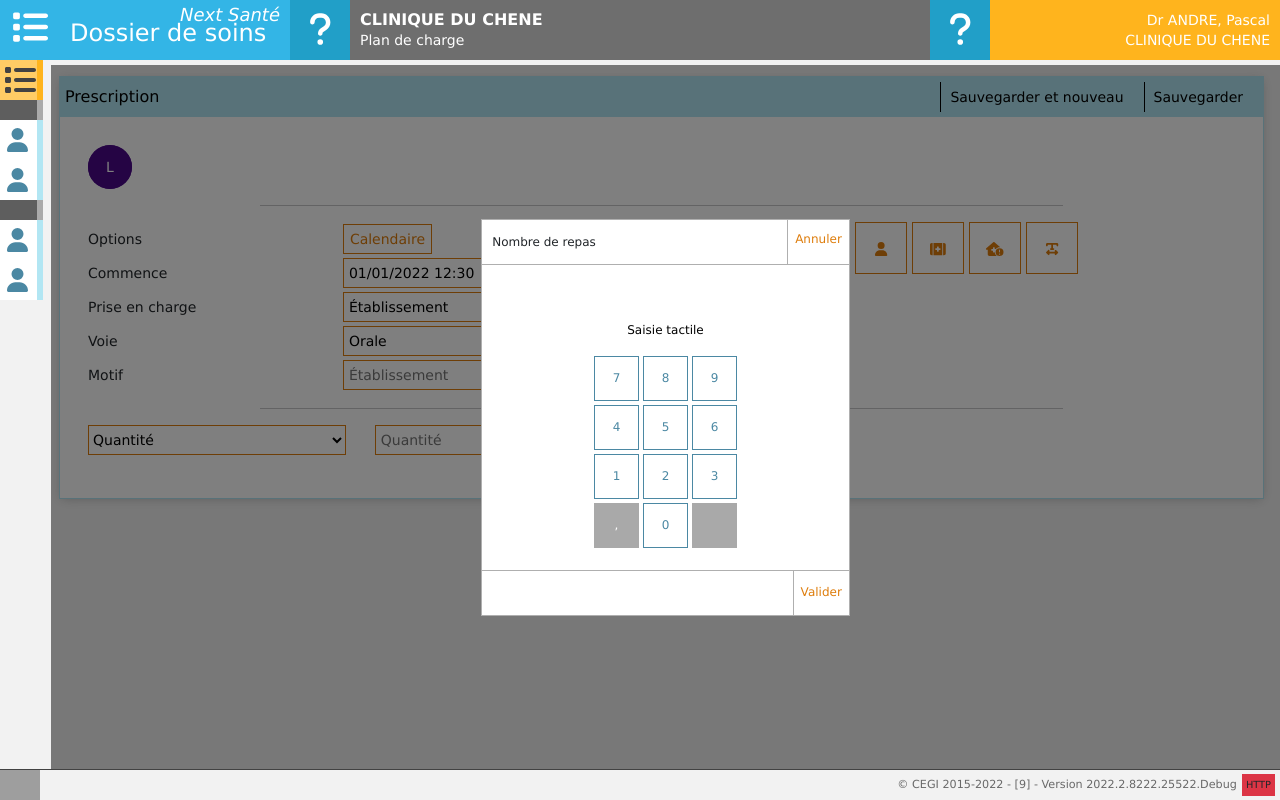
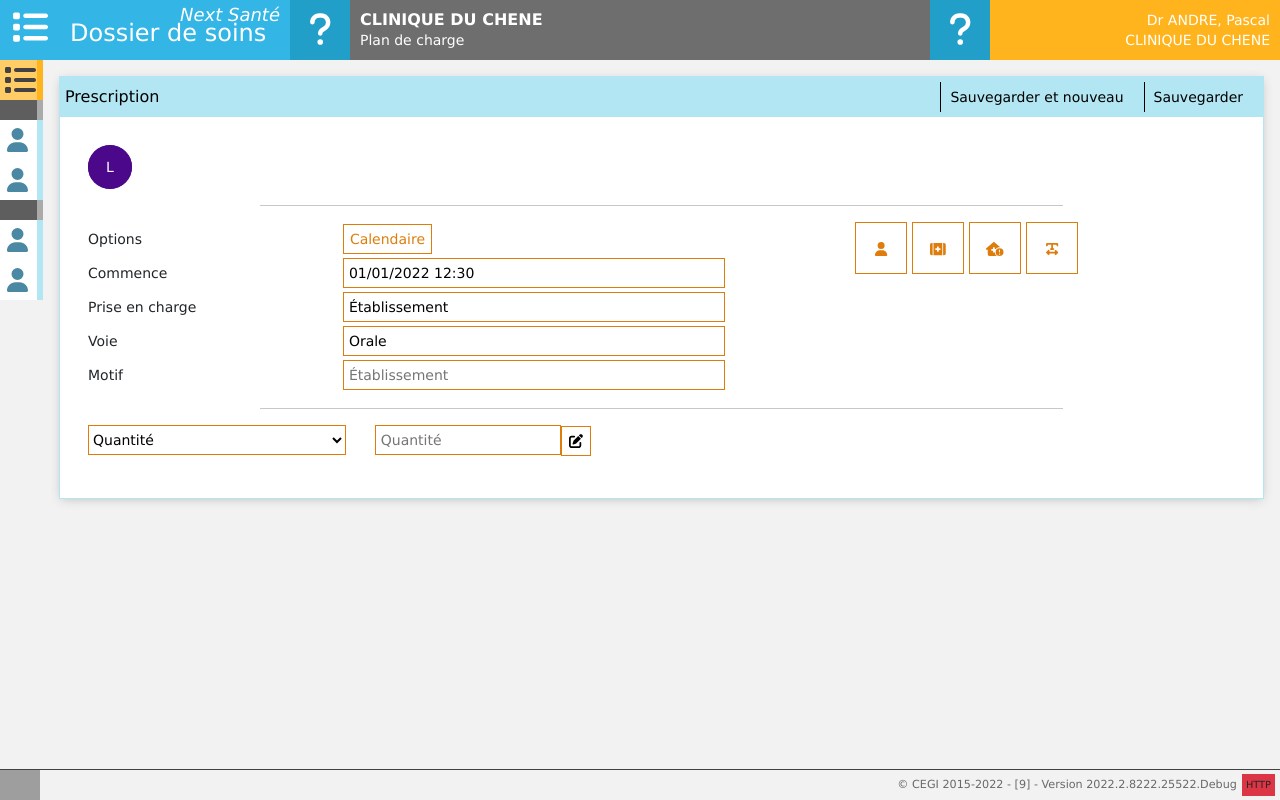
Before and after one commit to Drallireeh/angular-poc, an Angular app: page /prescription in a window 1280 px wide. Built offline with nearby package versions, Linux system fonts and the light colour scheme; grey boxes are pictures that could not be loaded.

Commit message:
function open popin

```diff
--- a/src/app/panel-body/panel-body.component.ts
+++ b/src/app/panel-body/panel-body.component.ts
@@ -11,5 +11,4 @@
 
   ngOnInit(): void {
   }
-
 }
--- a/src/app/prescription-body/prescription-body.component.html
+++ b/src/app/prescription-body/prescription-body.component.html
@@ -57,8 +57,10 @@
         <div class="col-md-9">
             <div>
                 <input type="text" placeholder="Quantité">
-                <button><fa-icon class="next-icon" [icon]="faEdit"></fa-icon></button>
-                <app-popin-simple></app-popin-simple>
+                <button (click)="openPopin($event)" id="test">
+                    <fa-icon class="next-icon" [icon]="faEdit"></fa-icon>
+                </button>
+                <app-popin-simple class="hidden"></app-popin-simple>
             </div>
             <div class="hidden">
                 <input type="text" placeholder="heure">
--- a/src/app/prescription-body/prescription-body.component.ts
+++ b/src/app/prescription-body/prescription-body.component.ts
@@ -16,7 +16,11 @@
   faTextWidth = faTextWidth;
   faEdit = faEdit;
 
-  ngOnInit(): void {
-  }
+	ngOnInit(): void {
+	}
+
+	openPopin(event: any): void {
+    event.target.closest('button').nextElementSibling.classList.remove('hidden');
+	}
 
 }
```
